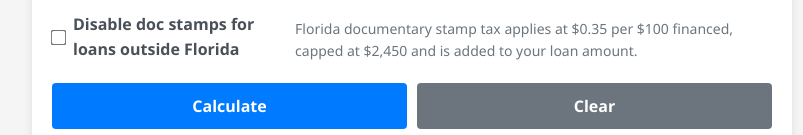
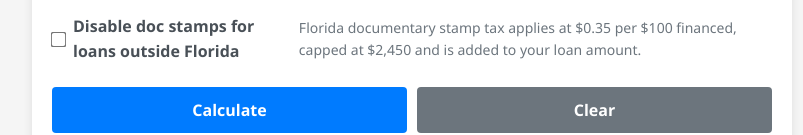
Before and after one commit to seanzmc/Stingcalc, a website: page index.html in a window 1280 px wide. Shown: the part 661-796 px from the top of the page, without its empty margins (228-1031 px from the left). Drawn offline with Linux system fonts and the light colour scheme.

Commit message:
try info-toggle class

```diff
--- a/index.html
+++ b/index.html
@@ -107,7 +107,7 @@
                                 <input type="checkbox"
                                        id="disableDocStampPayment">
                                 <label for="disableDocStampPayment">Disable doc stamps for loans outside Florida</label>
-                                <small class="form-text">Florida documentary stamp tax applies at $0.35 per $100 financed, capped at $2,450 and is added to your loan amount.</small>
+                                <div class="info-toggle">Florida documentary stamp tax applies at $0.35 per $100 financed, capped at $2,450 and is added to your loan amount.</div>
                             </div>
                             <div class="button-group">
                                 <button type="submit"
```
